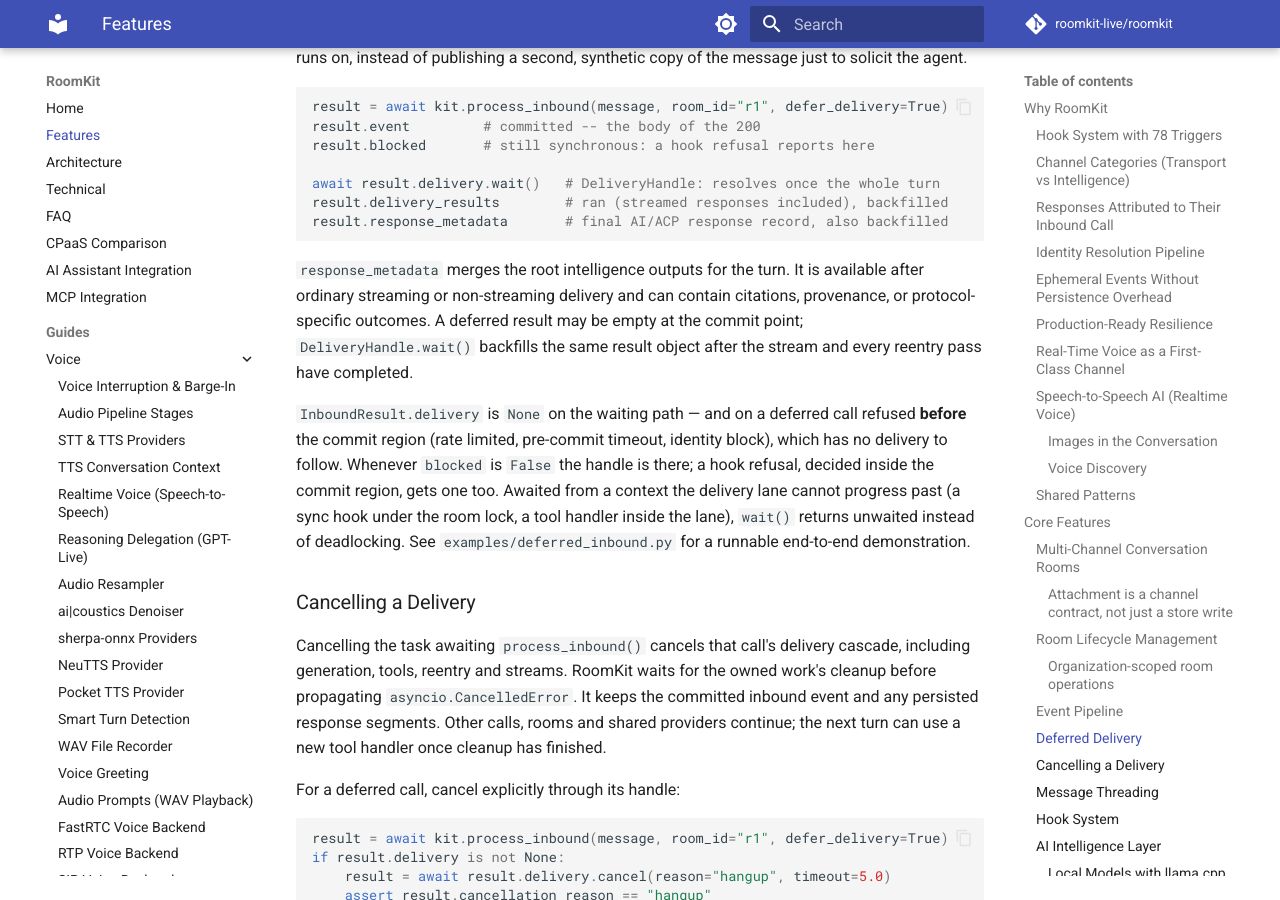
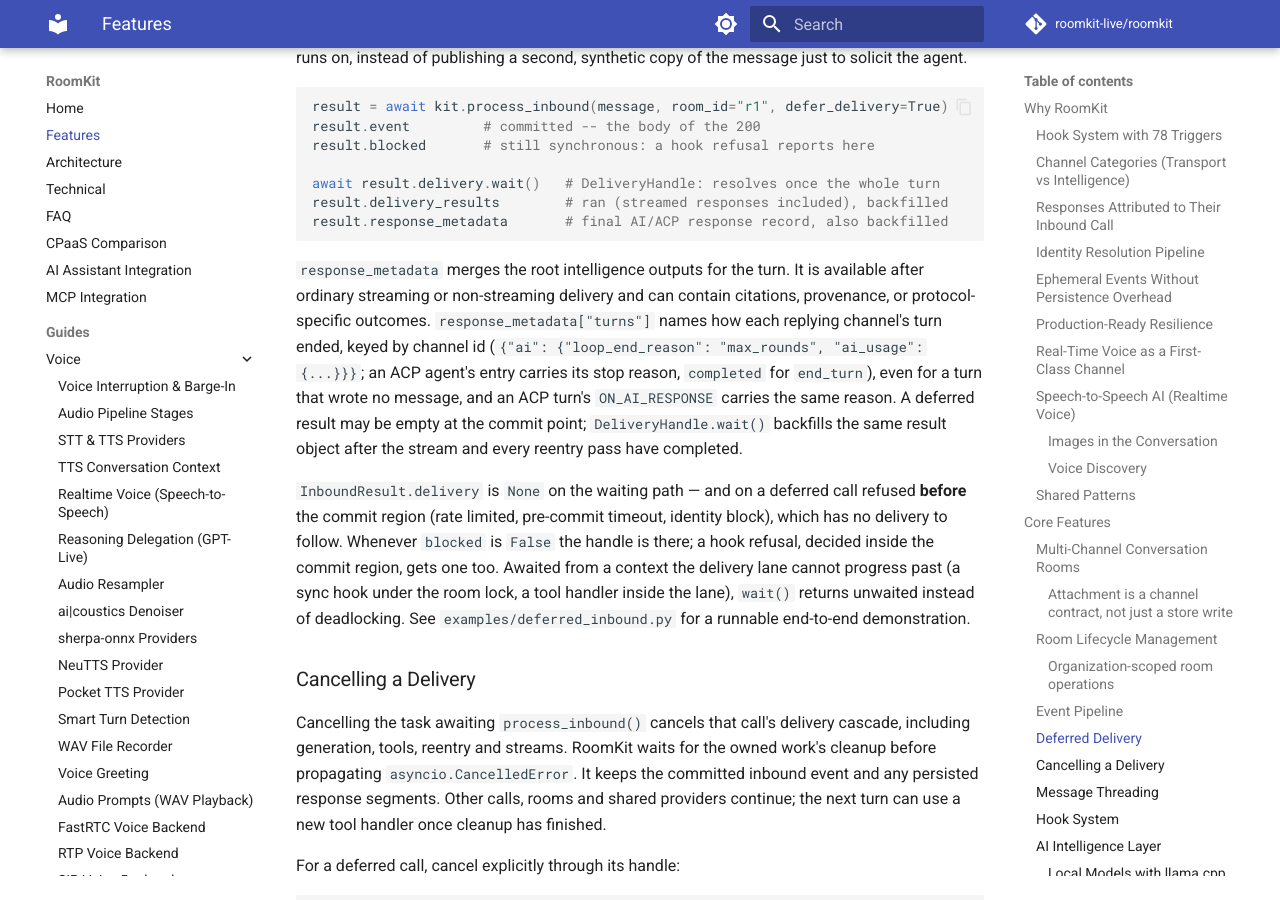
Before and after one commit to roomkit-live/roomkit-docs, an MkDocs documentation site: the page built from docs/features.md, in a window 1280 px wide and 900 px high, scrolled down 11335 px. Built offline with MkDocs 1.6.1 and Material for MkDocs 9.7.7, drawn with Linux system fonts in a browser that asks for light colours; comment, search, counter and statistics services are not loaded; some of the changed text lies outside the part shown.

Commit message:
docs(ai): response_metadata turns and the ACP ON_AI_RESPONSE stop reason (RMK-437)

```diff
--- a/docs/features.md
+++ b/docs/features.md
@@ -357,7 +357,12 @@ result.response_metadata       # final AI/ACP response record, also backfilled
 
 `response_metadata` merges the root intelligence outputs for the turn. It is
 available after ordinary streaming or non-streaming delivery and can contain
-citations, provenance, or protocol-specific outcomes. A deferred result may be
+citations, provenance, or protocol-specific outcomes. `response_metadata["turns"]`
+names how each replying channel's turn ended, keyed by channel id
+(`{"ai": {"loop_end_reason": "max_rounds", "ai_usage": {...}}}`; an ACP
+agent's entry carries its stop reason, `completed` for `end_turn`), even for a
+turn that wrote no message, and an ACP turn's `ON_AI_RESPONSE` carries the
+same reason. A deferred result may be
 empty at the commit point; `DeliveryHandle.wait()` backfills the same result
 object after the stream and every reentry pass have completed.
 
```
